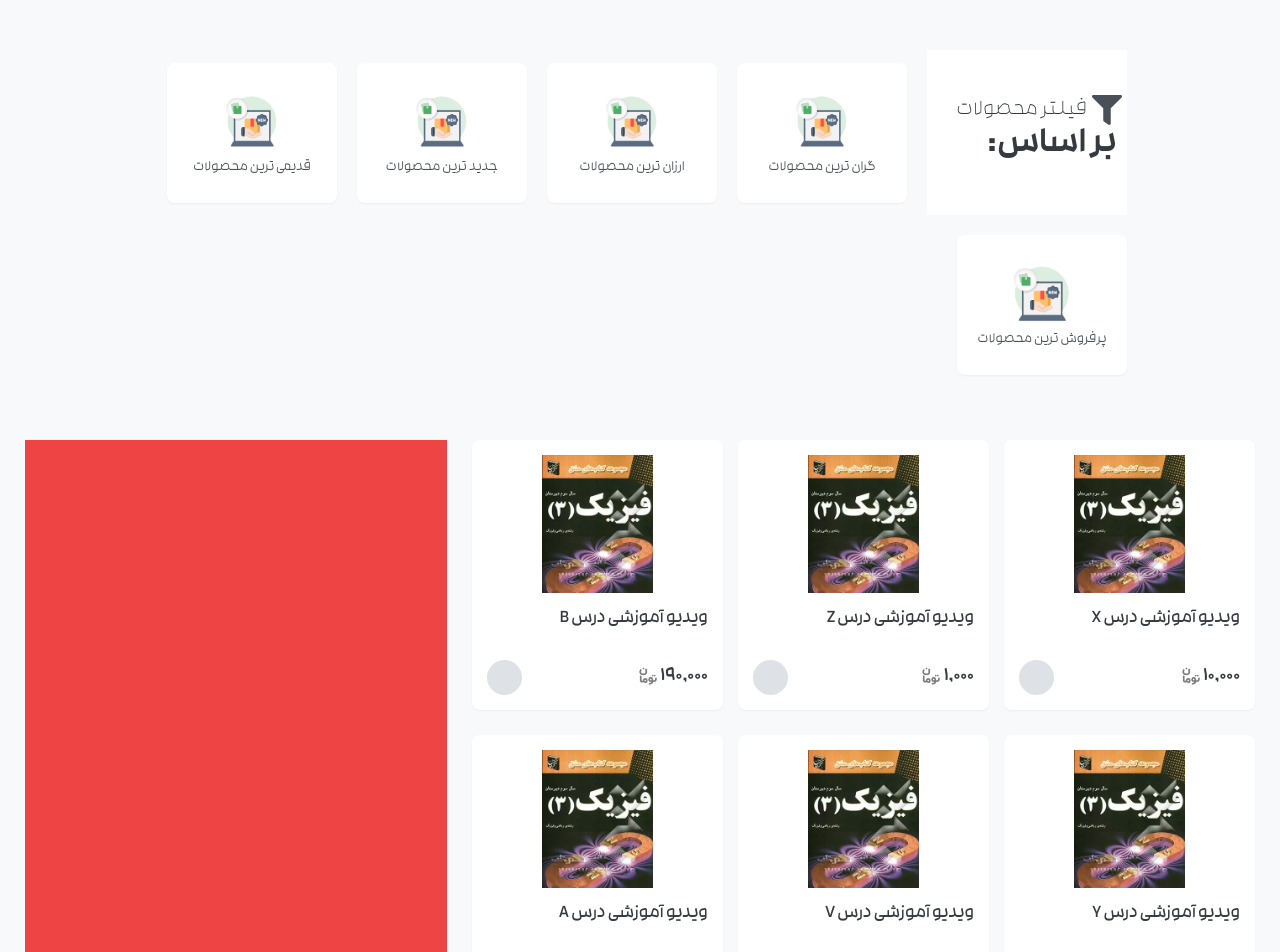
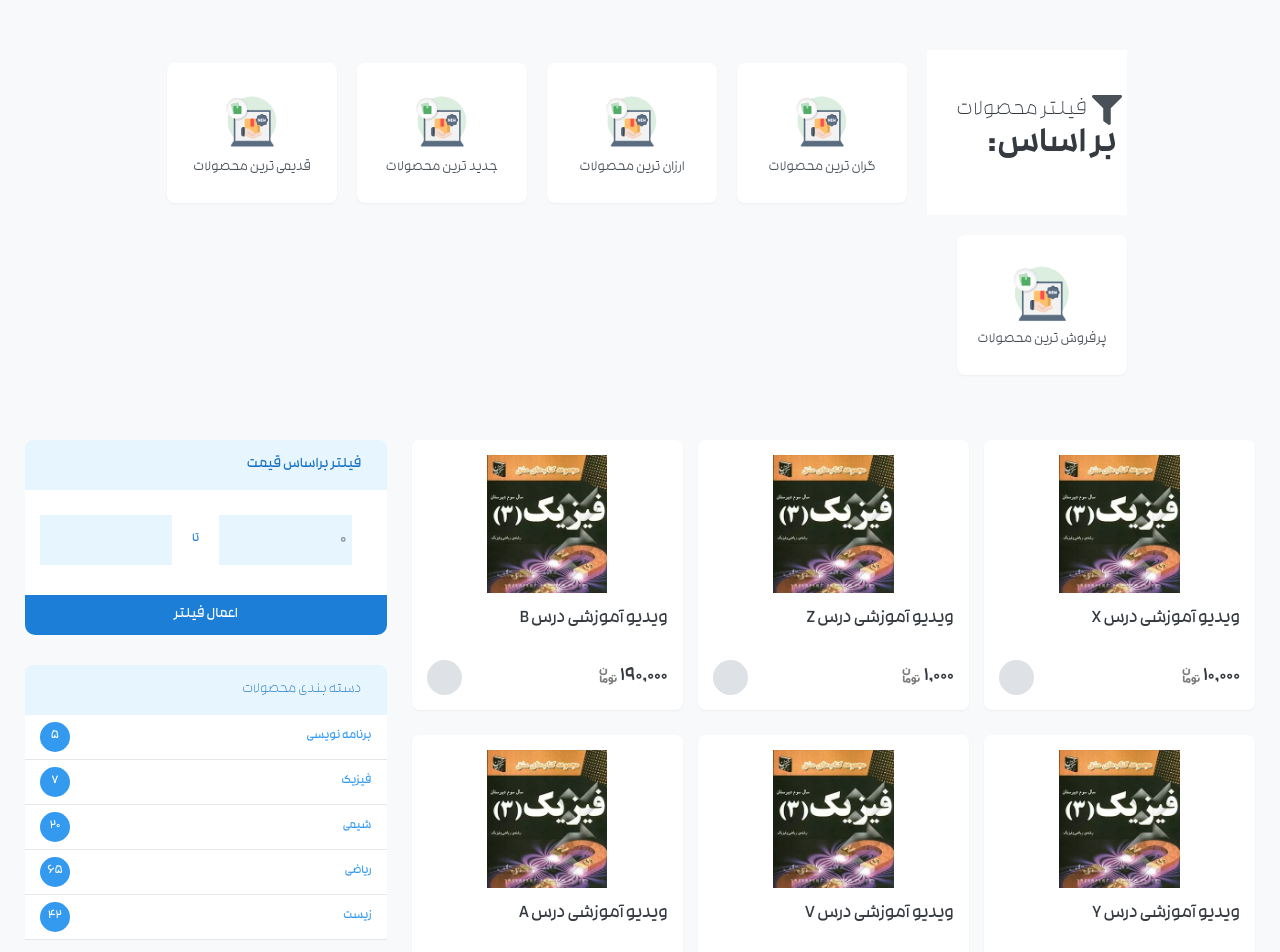
Before and after one commit to DrShokri/MainApp, a React (Vite) app: page /video in a window 1280 px wide. Shown: the top 952 px of the page. Built offline with nearby package versions, Linux system fonts and the light colour scheme.

Commit message:
moving component to own file

```diff
--- /dev/null
+++ b/src/pages/FilterBoxTitle.jsx
@@ -0,0 +1,7 @@
+export default function FilterBoxTitle({ title }) {
+  return (
+    <div className="bg-[#e7f5ff] h-[50px] rounded-t-xl px-10 flex items-center">
+      <h2 className="text-2xl text-[#1971c2]">{title}</h2>
+    </div>
+  );
+}
--- /dev/null
+++ b/src/pages/FilterButton.jsx
@@ -0,0 +1,7 @@
+export default function FilterButton({ item }) {
+  return (
+    <button className="mt-12 bg-[#1c7ed6] w-full rounded-b-2xl h-[40px] text-2xl text-white">
+      {item}
+    </button>
+  );
+}
--- /dev/null
+++ b/src/pages/FilterInput.jsx
@@ -0,0 +1,16 @@
+export default function FilterInput({ value, onChange, children }) {
+  return (
+    <>
+      <span className="text-xl font-['rokhMedum] text-[#1c7ed6]">
+        {children}
+      </span>
+
+      <input
+        value={value}
+        onChange={(e) => onChange(Number(e.target.value))}
+        type="text"
+        className="bg-[#e7f5ff] h-[50px] w-1/2 rounded-rounded-b-2xl text-3xl text-[#868e96] pr-2"
+      />
+    </>
+  );
+}
--- /dev/null
+++ b/src/pages/ProductCategories.jsx
@@ -0,0 +1,12 @@
+export default function ProductCategories({ category, number }) {
+  return (
+    <div className="bg-white font-['rokhSemiBold']">
+      <div className="flex justify-between items-center px-6 text-xl border-b text-[#339af0] h-[45px]">
+        <span>{category}</span>
+        <div className="h-12 w-12 bg-[#339af0] rounded-full flex justify-center items-center text-white">
+          {number}
+        </div>
+      </div>
+    </div>
+  );
+}
--- /dev/null
+++ b/src/pages/VideFilterBox.jsx
@@ -0,0 +1,12 @@
+export default function VideFilterBox({ pic, title }) {
+  return (
+    <div className="bg-white w-[170px] h-[140px] rounded-xl shadow-sm flex justify-center text-[#495057] hover:bg-[#4dabf7] hover:text-white">
+      <div className="flex flex-col justify-center items-center">
+        <div className="w-2/3 h-1/2 flex items-center">
+          <img src={pic} alt={title} />
+        </div>
+        <p className="text-2xl text-center font-['rokhMedum']">{title}</p>
+      </div>
+    </div>
+  );
+}
--- /dev/null
+++ b/src/pages/VideFilterText.jsx
@@ -0,0 +1,17 @@
+import { FaFilter } from "react-icons/fa";
+
+export default function VideFilterText({ title, product }) {
+  return (
+    <div className="w-[200px] h-[165px] bg-white flex flex-col justify-center pr-4 leading-tight">
+      <div className="flex gap-4 items-center">
+        <div className="scale-150">
+          <FaFilter color={"#495057"} size={20} />
+        </div>
+        <p className="text-4xl font-['rokhNormal']">{product}</p>
+      </div>
+      <div>
+        <h2 className="textBold font-['rokhBold']">{title}</h2>
+      </div>
+    </div>
+  );
+}
--- /dev/null
+++ b/src/pages/VideoFilterPrice.jsx
@@ -0,0 +1,27 @@
+import { useState } from "react";
+import FilterBoxTitle from "./FilterBoxTitle";
+import FilterButton from "./FilterButton";
+import FilterInput from "./FilterInput";
+
+export default function VideoFilterPrice() {
+  const [filterBottomPrice, setFilterBottomPrice] = useState(0);
+  const [filterTopPrice, setFilterTopPrice] = useState([]);
+
+  return (
+    <div className="bg-white rounded-xl font-['rokhSemiBold']">
+      <FilterBoxTitle title="فیلتر براساس قیمت" />
+
+      <div className="flex gap-8 items-center justify-center mt-10 mx-6">
+        <FilterInput
+          value={filterBottomPrice}
+          onChange={setFilterBottomPrice}
+        />
+
+        <FilterInput value={filterTopPrice} onChange={setFilterTopPrice}>
+          تا
+        </FilterInput>
+      </div>
+      <FilterButton item="اعمال فیلتر" />
+    </div>
+  );
+}
--- a/src/pages/VideoList.jsx
+++ b/src/pages/VideoList.jsx
@@ -1,6 +1,11 @@
 /* eslint-disable react/prop-types */
 import { useState } from "react";
-import { FaFilter } from "react-icons/fa";
+import ProductCategories from "./ProductCategories";
+import FilterBoxTitle from "./FilterBoxTitle";
+import VideFilterText from "./VideFilterText";
+import VideFilterBox from "./VideFilterBox";
+import VideoListBox from "./VideoListBox";
+import VideoFilterPrice from "./VideoFilterPrice";
 
 export default function VideoList() {
   const [videoFilter, setVideoFilter] = useState([
@@ -64,6 +69,14 @@ export default function VideoList() {
     },
   ]);
 
+  const [category, setCategory] = useState([
+    { category: "برنامه نویسی", number: 5 },
+    { category: "فیزیک", number: 7 },
+    { category: "شیمی", number: 20 },
+    { category: "ریاضی", number: 65 },
+    { category: "زیست", number: 42 },
+  ]);
+
   return (
     <>
       <div className="container mx-auto pt-10 w-[80%]">
@@ -82,7 +95,7 @@ export default function VideoList() {
         </div>
       </div>
       <div className="container mx-auto px-10 my-16 flex gap-10 max-w-screen-xl">
-        <div className="w-[65%] grid grid-cols-3 max-xl:grid-cols-2 max-md:grid-cols-1 gap-x-6 gap-y-10 pb-10">
+        <div className="w-[70%] grid grid-cols-3 max-xl:grid-cols-2 max-md:grid-cols-1 gap-x-6 gap-y-10 pb-10">
           {videoList.map((vid) => (
             <VideoListBox
               video={vid.video}
@@ -93,70 +106,21 @@ export default function VideoList() {
           ))}
         </div>
 
-        <div className="w-[35%] bg-red-500"></div>
+        <div className="w-[30%] flex flex-col">
+          <VideoFilterPrice />
+
+          <div className="mt-12">
+            <FilterBoxTitle title="دسته بندی محصولات" />
+            {category.map((cat) => (
+              <ProductCategories
+                category={cat.category}
+                number={cat.number}
+                key={cat.category}
+              />
+            ))}
+          </div>
+        </div>
       </div>
     </>
   );
 }
-
-function VideFilterText({ title, product }) {
-  return (
-    <div className="w-[200px] h-[165px] bg-white flex flex-col justify-center pr-4 leading-tight">
-      <div className="flex gap-4 items-center">
-        <div className="scale-150">
-          <FaFilter color={"#495057"} size={20} />
-        </div>
-        <p className="text-4xl font-['rokhNormal']">{product}</p>
-      </div>
-      <div>
-        <h2 className="textBold font-['rokhBold']">{title}</h2>
-      </div>
-    </div>
-  );
-}
-
-function VideFilterBox({ pic, title }) {
-  return (
-    <div className="bg-white w-[170px] h-[140px] rounded-xl shadow-sm flex justify-center text-[#495057] hover:bg-[#4dabf7] hover:text-white">
-      <div className="flex flex-col justify-center items-center">
-        <div className="w-2/3 h-1/2 flex items-center">
-          <img src={pic} alt={title} />
-        </div>
-        <p className="text-2xl text-center font-['rokhMedum']">{title}</p>
-      </div>
-    </div>
-  );
-}
-
-function VideoListBox({ video, title, price }) {
-  return (
-    <div className="flex flex-col bg-white h-[270px] p-6 rounded-xl shadow-sm cursor-pointer">
-      <div className="flex justify-center overflow-hidden">
-        <div className="h-[140px] w-1/2 hover:scale-110 transition duration-300 ease-in-out">
-          <img src={video} alt={title} />
-        </div>
-      </div>
-      <h2 className="pt-6 text-3xl font-['rokhSemiBold'] hover:text-[#4dabf7] hover:duration-200">
-        {title}
-      </h2>
-      <div className="flex justify-between items-center mt-12">
-        <div className="text-3xl flex gap-1">
-          <span className="font-[rokhBold]">{price}</span>
-          <img
-            src="../../public/picture/videos/toman.png"
-            className="w-8 h-8"
-          />
-        </div>
-        <span className="w-14 h-14 bg-[#dee2e6] rounded-full"></span>
-      </div>
-    </div>
-  );
-}
-
-// function VideoFilterPrice() {
-//   return;
-// }
-
-// function ProductCategories() {
-//   return;
-// }
--- /dev/null
+++ b/src/pages/VideoListBox.jsx
@@ -0,0 +1,24 @@
+export default function VideoListBox({ video, title, price }) {
+  return (
+    <div className="flex flex-col bg-white h-[270px] p-6 rounded-xl shadow-sm cursor-pointer">
+      <div className="flex justify-center overflow-hidden">
+        <div className="h-[140px] w-1/2 hover:scale-110 transition duration-300 ease-in-out">
+          <img src={video} alt={title} />
+        </div>
+      </div>
+      <h2 className="pt-6 text-3xl font-['rokhSemiBold'] hover:text-[#4dabf7] hover:duration-200">
+        {title}
+      </h2>
+      <div className="flex justify-between items-center mt-12">
+        <div className="text-3xl flex gap-1">
+          <span className="font-[rokhBold]">{price}</span>
+          <img
+            src="../../public/picture/videos/toman.png"
+            className="w-8 h-8"
+          />
+        </div>
+        <span className="w-14 h-14 bg-[#dee2e6] rounded-full"></span>
+      </div>
+    </div>
+  );
+}
```
